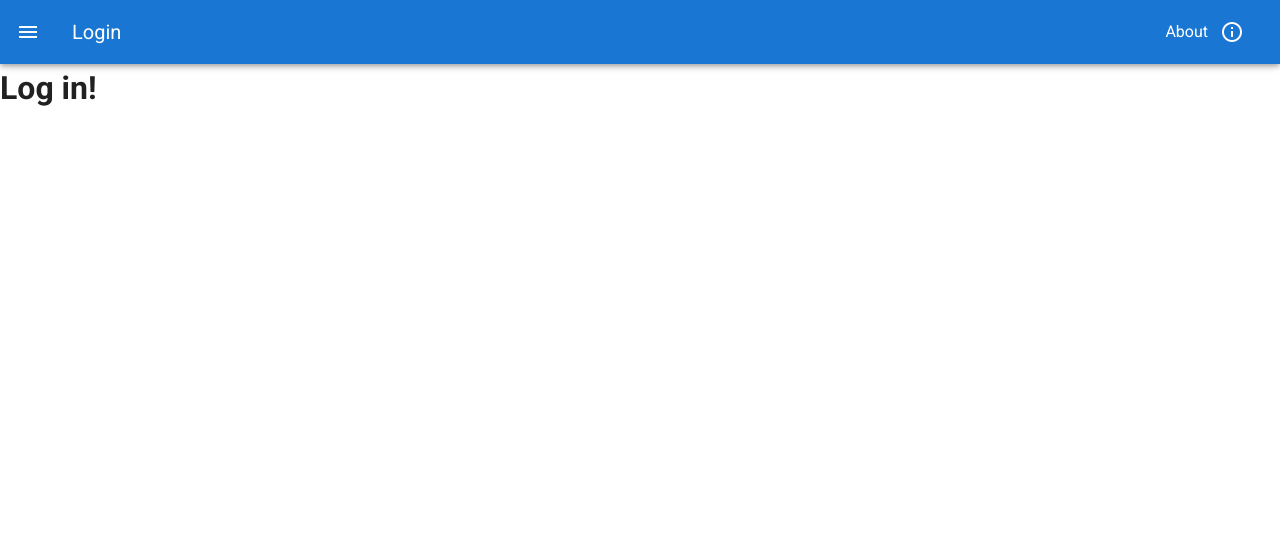
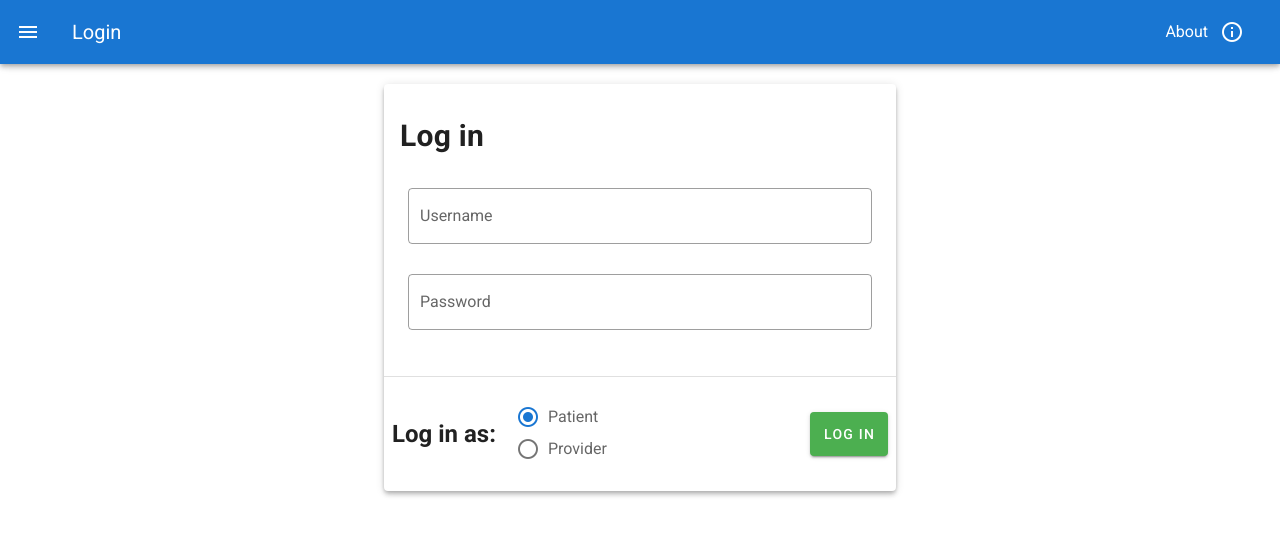
Before and after one commit to Axioms/Project-5B-Telemedicine-Application, a Vue app in the folder frontend/: page /#/ in a window 1280 px wide. Shown: the top 536 px of the page. Built offline with nearby package versions, Linux system fonts and the light colour scheme.

Commit message:
added login UI

```diff
--- a/frontend/src/App.vue
+++ b/frontend/src/App.vue
@@ -38,6 +38,7 @@
               </v-list-item-icon>
               <v-list-item-title>Account</v-list-item-title>
             </v-list-item>
+
           </v-list-item-group>
         </v-list>
       </v-navigation-drawer>
--- a/frontend/src/views/About.vue
+++ b/frontend/src/views/About.vue
@@ -1,5 +1,8 @@
 <template>
   <div class="about">
-    <h1>This is an about page</h1>
+    <h1 class="text-center mt-4">About us</h1>
+    <v-row class="mr-5 ml-5 mt-4" justify="center" >
+      The project would build a web portal that can store messages/chat, reports, requests for appts, and somehow host video recordings (our old distance learning Tegrity system could do all that).   I am not up on what HIPPA would require to control access over the net/web, and would require as controls on the repository, in order to be legal.   Perhaps this fall could be phase I, developing the technology, and in Spring a group could lock it down and try to meet HIPPA standards.
+    </v-row>
   </div>
 </template>
--- a/frontend/src/views/Login.vue
+++ b/frontend/src/views/Login.vue
@@ -1,6 +1,63 @@
 <template>
   <div class="login">
-    <h1>Log in!</h1>
+    <v-card elevation="4" class="mx-auto mt-5" max-width="40%">
+      <v-form ref="form" v-model="validLoginForm" lazy-validation>
+        <v-card-title><h2 class="mt-5 mb-5">Log in</h2></v-card-title>
+
+          <v-card-text class="pl-6 pr-6">
+            <!-- We should add input validation rules here for username/password -->
+
+            <!-- username field -->
+            <v-text-field
+              v-model="username"
+              label="Username"
+              required
+              outlined
+            ></v-text-field>
+
+            <!-- password field -->
+            <v-text-field
+              v-model="password"
+              label="Password"
+              required
+              outlined
+            ></v-text-field>
+          </v-card-text>
+
+          <v-divider></v-divider>
+
+          <v-card-actions>
+            <!-- user type selection -->
+            <h2>Log in as:</h2>
+            <v-radio-group
+              v-model="userTypes"
+              mandatory
+              class="ml-5"
+            >
+              <v-radio
+                label="Patient"
+                value="radio-1"
+              ></v-radio>
+              <v-radio
+                label="Provider"
+                value="radio-2"
+              ></v-radio>
+            </v-radio-group>
+
+            <v-spacer></v-spacer>
+
+            <!-- login button -->
+            <v-btn
+              :disabled="!validLoginForm"
+              color="success"
+              @click="submitLoginForm"
+              large
+            >
+              Log in
+            </v-btn>
+        </v-card-actions>
+      </v-form>
+    </v-card>
   </div>
 </template>
 
@@ -13,5 +70,15 @@ import Vue from 'vue';
 
   },
 })
-export default class Login extends Vue {}
+export default class Login extends Vue {
+  validLoginForm = true;
+  username = '';
+  password = '';
+  userTypes = '';
+
+
+  // submitLoginForm (){
+
+  // }
+}
 </script>
```
Also changed, not shown: 1 other file (tests, documents, lock files or other folders).
